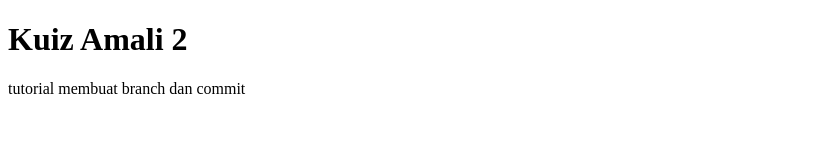
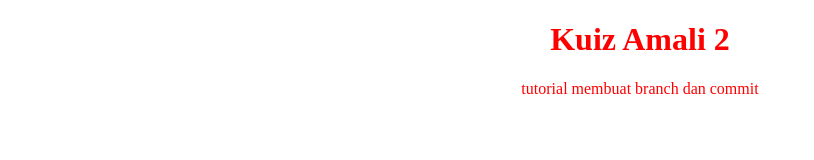
Before and after one commit to ZeoNasA/kuiz2-repo, a plain HTML site: page index.html in a window 1280 px wide. Shown: the whole page, without its empty margins (0-814 px from the left). Drawn offline with Linux system fonts and the light colour scheme.

Commit message:
mengubah file dan menambah file style.css

```diff
--- a/index.html
+++ b/index.html
@@ -5,6 +5,7 @@
     <meta http-equiv="X-UA-Compatible" content="IE=edge">
     <meta name="viewport" content="width=device-width, initial-scale=1.0">
     <title>Document</title>
+    <link rel="stylesheet" href="style.css">
 </head>
 <body>
     <h1>Kuiz Amali 2</h1>
--- /dev/null
+++ b/style.css
@@ -0,0 +1,12 @@
+h1{
+    size: 50px;
+    color: red;
+    text-align: center;
+    font-family: 'Times New Roman', Times, serif;
+}
+p{
+    size: 30px;
+    color: red;
+    text-align: center;
+    font-family: 'Times New Roman', Times, serif;
+}
```
